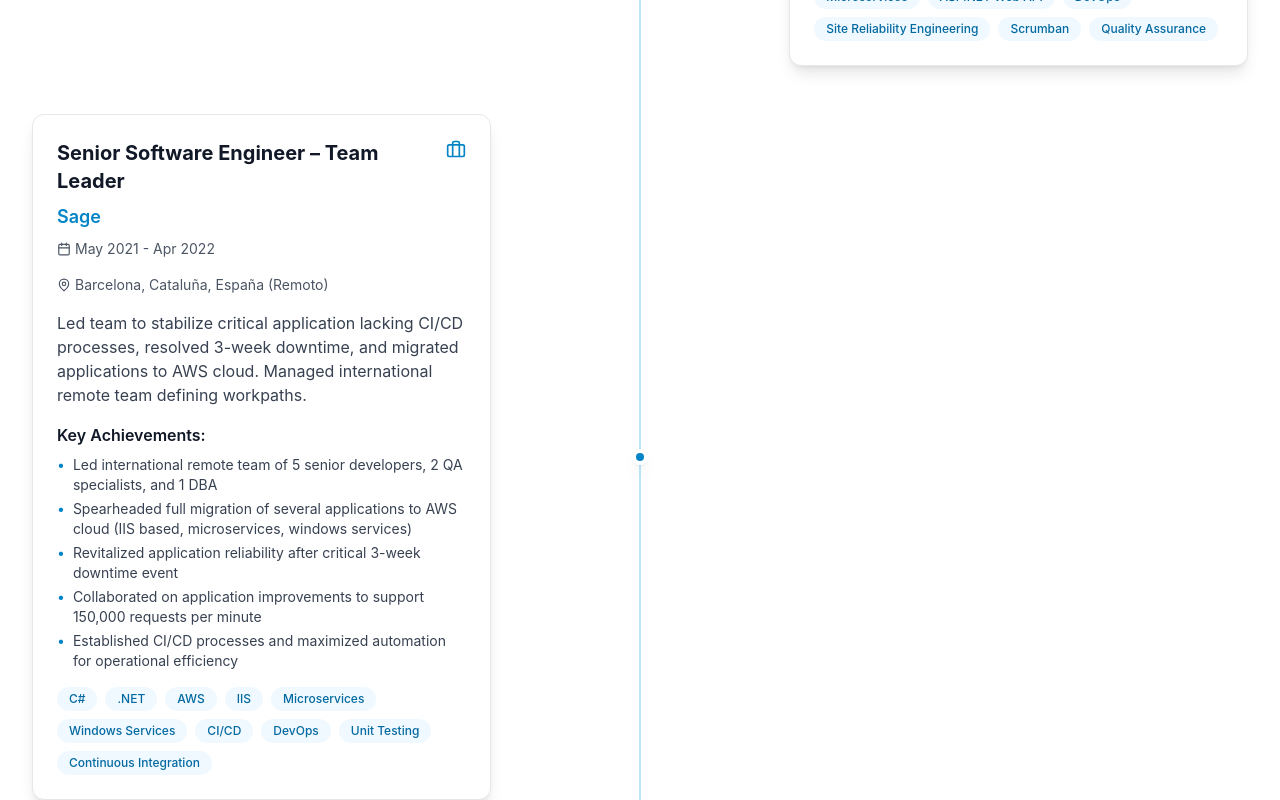
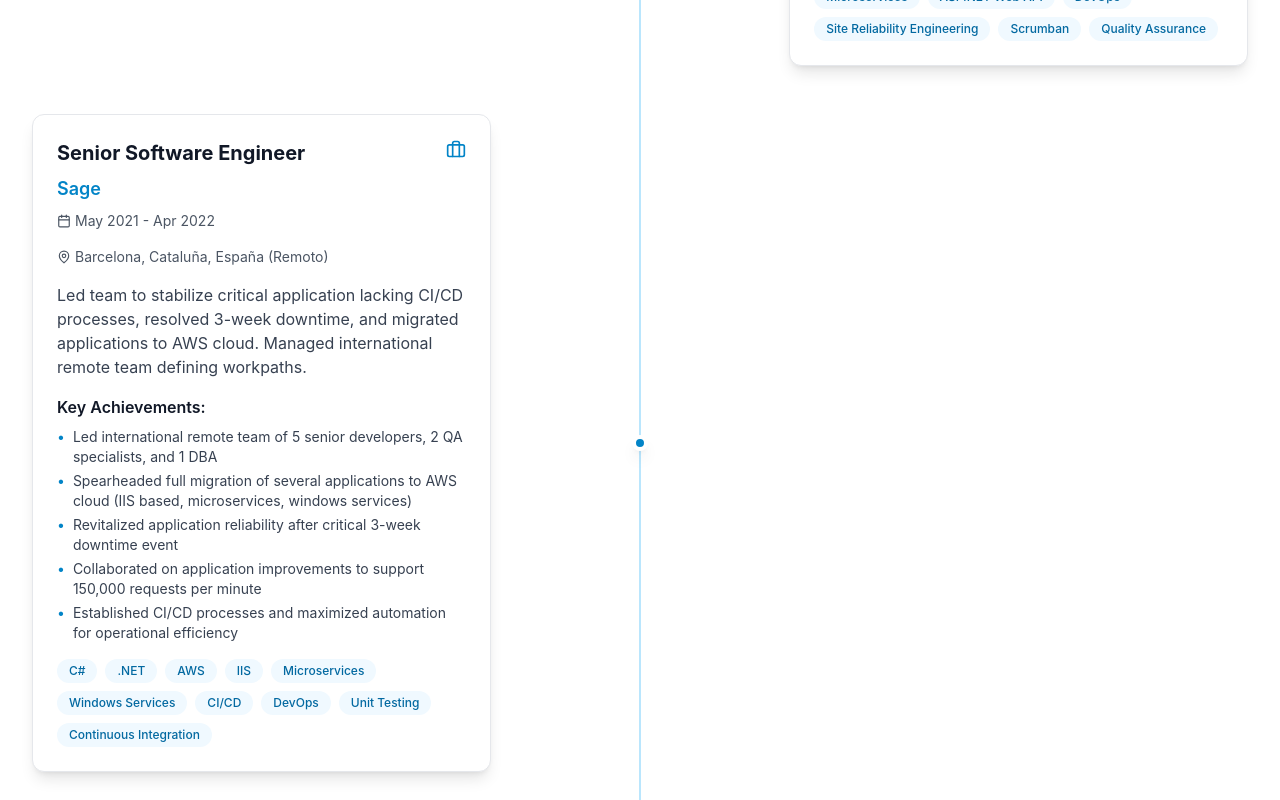
Before and after one commit to molidestroyer/cv-miguel-molina, a React (Vite) app: page / in a window 1280 px wide. Shown: the part 2360-3160 px from the top of the page. Built offline with nearby package versions, Linux system fonts and the light colour scheme.

Commit message:
Updated ranks. And badges.

```diff
--- a/src/data/cvData.ts
+++ b/src/data/cvData.ts
@@ -56,7 +56,7 @@ export const cvData: CVData = {
     {
       id: "exp-3",
       company: "Sage",
-      position: "Senior Software Engineer – Team Leader",
+      position: "Senior Software Engineer",
       location: "Barcelona, Cataluña, España (Remoto)",
       startDate: "2021-05",
       endDate: "2022-04",
@@ -398,8 +398,8 @@ export const cvData: CVData = {
       degree: "Microsoft Certification",
       field: "70-513 Windows Communication Foundation Development with .NET Framework 4",
       location: "Online",
-      startDate: "2014-01",
-      endDate: "2014-12",
+      startDate: "2012-12",
+      endDate: "2012-12",
       description: "Microsoft certified in Windows Communication Foundation development"
     },
     {
@@ -408,8 +408,8 @@ export const cvData: CVData = {
       degree: "Microsoft Certification",
       field: "70-461 Querying Microsoft SQL Server 2012",
       location: "Online",
-      startDate: "2013-01",
-      endDate: "2013-12",
+      startDate: "2013-03",
+      endDate: "2013-03",
       description: "Microsoft certified in SQL Server 2012 querying"
     },
     {
@@ -429,7 +429,7 @@ export const cvData: CVData = {
       field: "70-632 Microsoft Office Project 2007, Managing Projects",
       location: "Online",
       startDate: "2013-01",
-      endDate: "2013-12",
+      endDate: "2013-01",
       description: "Microsoft certified in project management with MS Project"
     },
     {
@@ -449,11 +449,13 @@ export const cvData: CVData = {
     { name: "TypeScript", category: "Programming Languages", level: 90 },
     { name: "JavaScript", category: "Programming Languages", level: 90 },
     { name: "SQL", category: "Programming Languages", level: 90 },
+    { name: "Python", category: "Programming Languages", level: 30 },
+    { name: "PowerShell", category: "Programming Languages", level: 90 },
 
     // Frameworks & Libraries
     { name: ".NET Core", category: "Frameworks", level: 95 },
     { name: ".NET Framework", category: "Frameworks", level: 95 },
-    { name: "Angular", category: "Frameworks", level: 92 },
+    { name: "Angular", category: "Frameworks", level: 60 },
     { name: "ASP.NET MVC", category: "Frameworks", level: 93 },
     { name: "ASP.NET Web API", category: "Frameworks", level: 92 },
     { name: "SignalR", category: "Frameworks", level: 85 },
@@ -467,7 +469,8 @@ export const cvData: CVData = {
     // Cloud & DevOps
     { name: "AWS", category: "Cloud & DevOps", level: 90 },
     { name: "Azure", category: "Cloud & DevOps", level: 88 },
-    { name: "Docker", category: "Cloud & DevOps", level: 85 },
+    { name: "Docker", category: "Cloud & DevOps", level: 90 },
+    { name: "Kubernetes", category: "Cloud & DevOps", level: 70 },
     { name: "CI/CD", category: "Cloud & DevOps", level: 90 },
     { name: "DevOps", category: "Cloud & DevOps", level: 88 },
     { name: "Azure DevOps", category: "Cloud & DevOps", level: 87 },
@@ -504,11 +507,11 @@ export const cvData: CVData = {
     { name: "PrimeNG", category: "Tools", level: 78 },
 
     // Methodologies
-    { name: "Scrum", category: "Methodologies", level: 90 },
-    { name: "Scrumban", category: "Methodologies", level: 88 },
-    { name: "Agile", category: "Methodologies", level: 90 },
-    { name: "Team Management", category: "Methodologies", level: 92 },
-    { name: "Requirements Analysis", category: "Methodologies", level: 88 }
+    { name: "Scrum", category: "Methodologies", level: 100 },
+    { name: "Scrumban", category: "Methodologies", level: 100 },
+    { name: "Agile", category: "Methodologies", level: 100 },
+    { name: "Team Management", category: "Methodologies", level: 100 },
+    { name: "Requirements Analysis", category: "Methodologies", level: 100 }
   ],
   projects: [
     {
@@ -623,35 +626,37 @@ export const cvData: CVData = {
       id: "cert-1",
       name: "Microsoft Certified: Azure AI Fundamentals",
       issuer: "Microsoft",
-      date: "2023-05"
+      date: "2023-05",
+      link: "https://www.credly.com/badges/5454317b-73c6-4bcf-b8f5-24b80284069d"
     },
     {
       id: "cert-2",
       name: "Microsoft Certified: Azure Fundamentals",
       issuer: "Microsoft",
-      date: "2021-04"
+      date: "2021-04",
+      link: "https://www.credly.com/badges/cae0f74c-450c-4402-8e7a-61b77f0fe3e7"
     },
     {
       id: "cert-3",
-      name: "70-513 Windows Communication Foundation Development with Microsoft .NET Framework 4",
+      name: "70-461 Querying Microsoft SQL Server 2012",
       issuer: "Microsoft",
-      date: "2014-01"
+      date: "2013-03"
     },
     {
       id: "cert-4",
-      name: "70-461 Querying Microsoft SQL Server 2012",
+      name: "70-632 Microsoft Office Project 2007, Managing Projects",
       issuer: "Microsoft",
       date: "2013-01"
     },
     {
       id: "cert-5",
-      name: "70-511 Windows Applications Development with Microsoft .NET Framework 4",
+      name: "70-513 Windows Communication Foundation Development with Microsoft .NET Framework 4",
       issuer: "Microsoft",
-      date: "2013-01"
+      date: "2012-12"
     },
     {
       id: "cert-6",
-      name: "70-632 Microsoft Office Project 2007, Managing Projects",
+      name: "70-511 Windows Applications Development with Microsoft .NET Framework 4",
       issuer: "Microsoft",
       date: "2013-01"
     }
```
